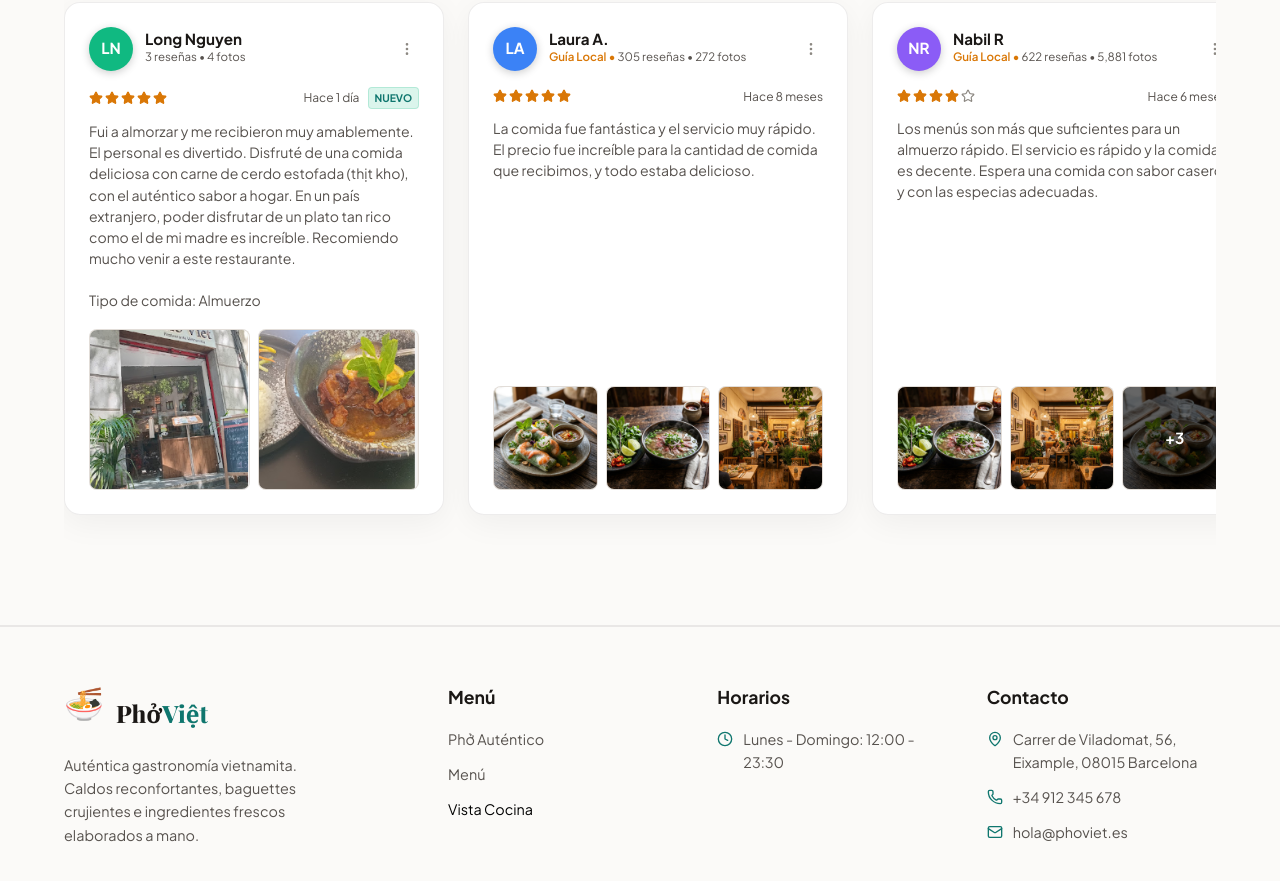
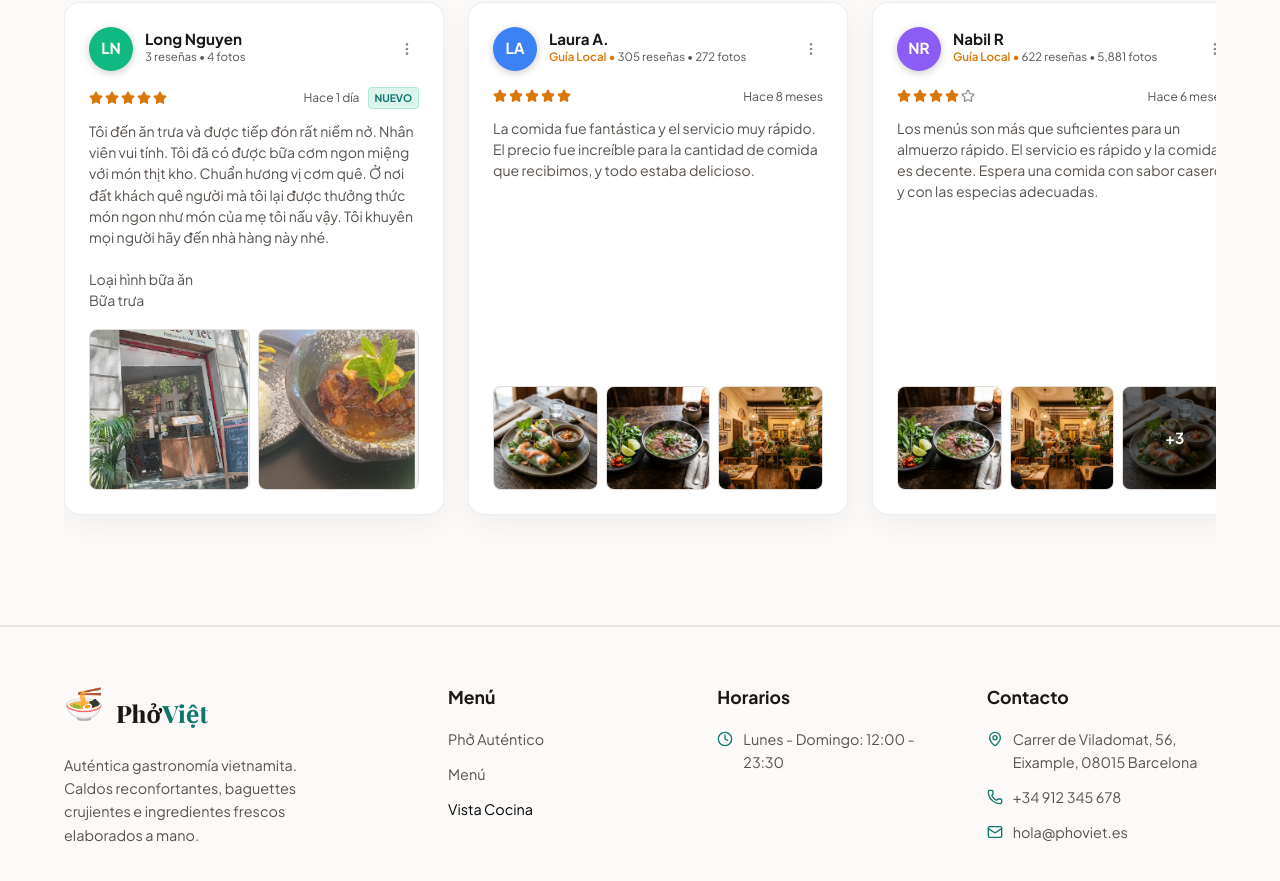
Before and after one commit to hieplv95/restaurante-phoviet, a React (Vite) app: page / in a window 1280 px wide. Shown: the part 3520-4401 px from the top of the page. Built offline with nearby package versions, Linux system fonts and the light colour scheme; a web font is replaced by a local one.

Commit message:
Restore original Vietnamese text for Long Nguyen review

```diff
--- a/src/components/Reviews.jsx
+++ b/src/components/Reviews.jsx
@@ -15,8 +15,8 @@ const REVIEWS_DATA = [
     isNew: true,
     isLocalGuide: false,
     text: {
-      es: 'Fui a almorzar y me recibieron muy amablemente. El personal es divertido. Disfruté de una comida deliciosa con carne de cerdo estofada (thịt kho), con el auténtico sabor a hogar. En un país extranjero, poder disfrutar de un plato tan rico como el de mi madre es increíble. Recomiendo mucho venir a este restaurante.\n\nTipo de comida: Almuerzo',
-      en: 'I came for lunch and was welcomed very warmly. The staff is friendly. I had a delicious meal with braised pork (thịt kho), tasting just like home-cooked meals. In a foreign land, being able to enjoy a dish as delicious as the one my mother cooks is amazing. I highly recommend everyone to visit this restaurant.\n\nMeal type: Lunch'
+      es: 'Tôi đến ăn trưa và được tiếp đón rất niềm nở. Nhân viên vui tính. Tôi đã có được bữa cơm ngon miệng với món thịt kho. Chuẩn hương vị cơm quê. Ở nơi đất khách quê người mà tôi lại được thưởng thức món ngon như món của mẹ tôi nấu vậy. Tôi khuyên mọi người hãy đến nhà hàng này nhé.\n\nLoại hình bữa ăn\nBữa trưa',
+      en: 'Tôi đến ăn trưa và được tiếp đón rất niềm nở. Nhân viên vui tính. Tôi đã có được bữa cơm ngon miệng với món thịt kho. Chuẩn hương vị cơm quê. Ở nơi đất khách quê người mà tôi lại được thưởng thức món ngon như món của mẹ tôi nấu vậy. Tôi khuyên mọi người hãy đến nhà hàng này nhé.\n\nLoại hình bữa ăn\nBữa trưa'
     },
     images: [
       '/reviews/storefront_review.png',
```
